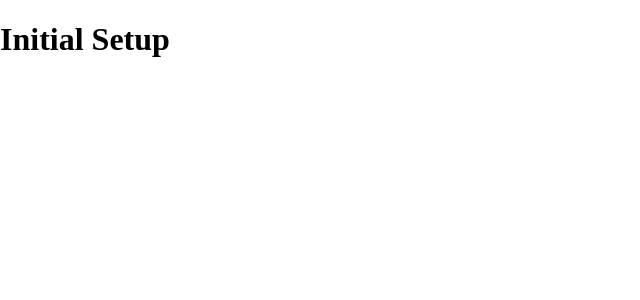
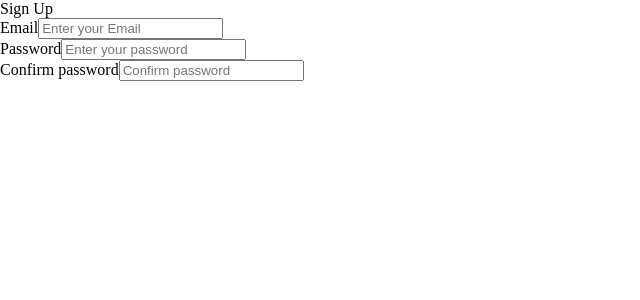
Before and after one commit to 2juicy/natures-harvest, a React (Create React App) app: page / in a window 1280 px wide. Shown: the top 300 px of the page, without its empty margins (0-640 px from the left). Built offline with nearby package versions, Linux system fonts and the light colour scheme.

Commit message:
trying initial setup

```diff
--- a/src/App.tsx
+++ b/src/App.tsx
@@ -1,9 +1,10 @@
 import "./App.css";
+import Signup from "./components/authentication/Signup";
 
 function App() {
   return (
     <div className="App">
-      <h1>Initial Setup</h1>
+      <Signup />
     </div>
   );
 }
--- /dev/null
+++ b/src/components/authentication/Signup.tsx
@@ -0,0 +1,44 @@
+import { useRef } from "react";
+
+export default function Signup() {
+  const emailRef = useRef<HTMLInputElement>(null);
+  const passwordRef = useRef<HTMLInputElement>(null);
+  const confirmPasswordRef = useRef<HTMLInputElement>(null);
+
+  return (
+    <div className="container">
+      <div className="title">Sign Up</div>
+      <div className="form">
+        <div className="input-box">
+          <span className="label">Email</span>
+          <input
+            ref={emailRef}
+            placeholder="Enter your Email"
+            type="email"
+            required
+          />
+        </div>
+
+        <div className="input-box">
+          <span className="label">Password</span>
+          <input
+            ref={passwordRef}
+            placeholder="Enter your password"
+            type="password"
+            required
+          />
+        </div>
+
+        <div className="input-box">
+          <span className="label">Confirm password</span>
+          <input
+            ref={confirmPasswordRef}
+            placeholder="Confirm password"
+            type="password"
+            required
+          />
+        </div>
+      </div>
+    </div>
+  );
+}
```
Also changed, not shown: src/contexts/AuthContext.jsx (added, +16 -0 lines).
